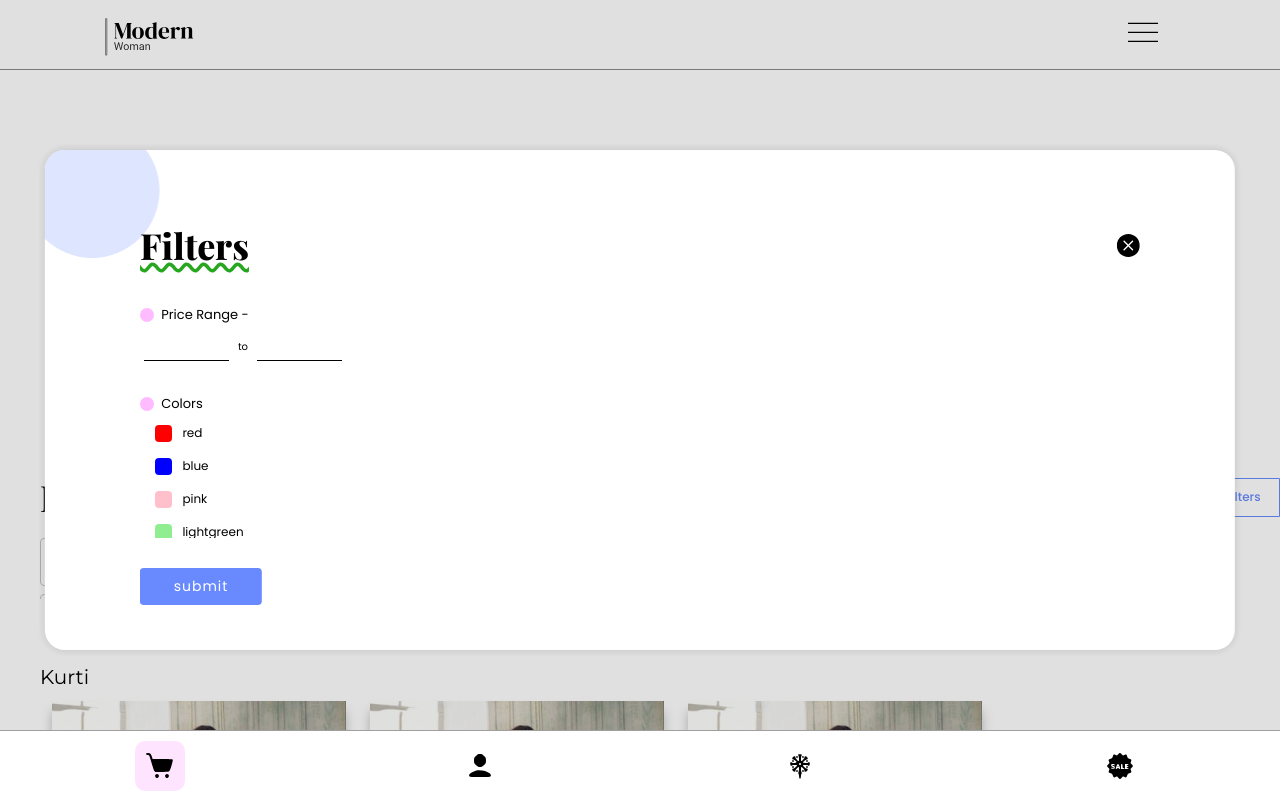
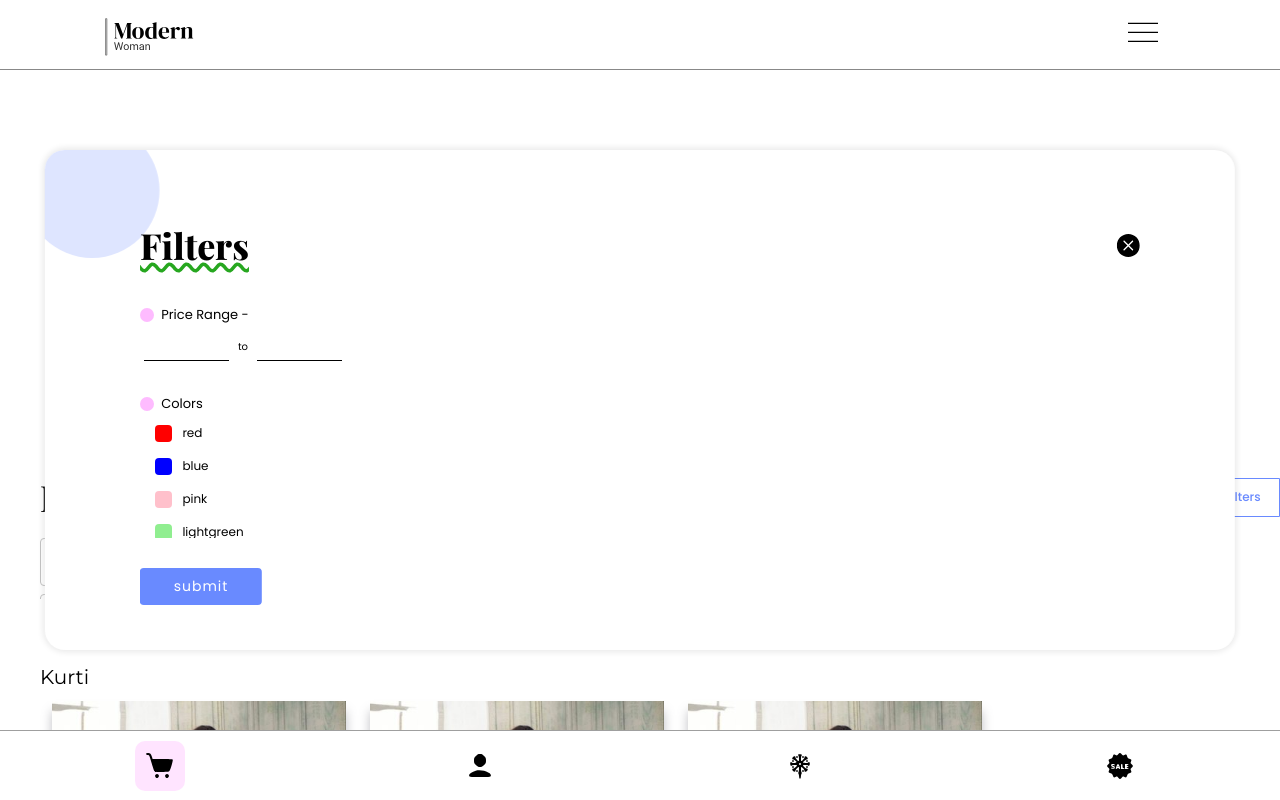
Before and after one commit to voltsyjr/e-com, a React (Create React App) app: page / in a window 1280 px wide. Both pictures are taken after a click on the element "filters". Shown: the top 800 px of the page. Built offline with nearby package versions, Linux system fonts and the light colour scheme; a web font is replaced by a local one.

Commit message:
added animation, finalized

```diff
--- a/package.json
+++ b/package.json
@@ -10,6 +10,7 @@
     "@types/node": "^16.11.26",
     "@types/react": "^17.0.43",
     "@types/react-dom": "^17.0.14",
+    "animejs": "^3.2.1",
     "axios": "^0.27.2",
     "framer-motion": "^6.3.3",
     "react": "^18.0.0",
--- a/src/global/types.ts
+++ b/src/global/types.ts
@@ -44,6 +44,11 @@ class InputValidationParameters {
 
 type Validator = (data: string) => InputValidationParameters;
 
+enum Animations {
+  flash = 'flash',
+  shakeX = 'shakeX'
+}
+
 export {
   type optionButtonProp,
   buttonParam,
@@ -53,5 +58,6 @@ export {
   type inputValidation,
   type ObjectLiteral,
   type Validator,
-  InputValidationParameters
+  InputValidationParameters,
+  Animations
 };
--- a/src/index.scss
+++ b/src/index.scss
@@ -2,7 +2,7 @@
 font-family: 'Poppins', sans-serif;*/
 @use "./global/vars.scss" as *;
 @import url("https://fonts.googleapis.com/css2?family=Playfair+Display:ital,wght@0,400;0,500;0,600;0,800;0,900;1,400&family=Poppins:wght@100;200;300;400;500;600;700;800;900&display=swap");
-@import url('https://fonts.googleapis.com/css2?family=Montserrat:wght@300;400;500&display=swap');
+@import url("https://fonts.googleapis.com/css2?family=Montserrat:wght@300;400;500&display=swap");
 
 * {
   box-sizing: border-box;
@@ -12,29 +12,29 @@ font-family: 'Poppins', sans-serif;*/
 :root {
   /*breakpoints*/
   /*note -> after xs it is max-widht else min-width*/
-  --xs : 480px;
-  --xs-1 : 400px;
-  --xs-2 : 360px;
-  --s : 600px;
-  --s-1 : 840px;
-  --m : 960px;
-  --l : 1280px;
-  --l-1 : 1440px;
-  --l-2 : 1600px;
-  --xl : 1920px;
+  --xs: 480px;
+  --xs-1: 400px;
+  --xs-2: 360px;
+  --s: 600px;
+  --s-1: 840px;
+  --m: 960px;
+  --l: 1280px;
+  --l-1: 1440px;
+  --l-2: 1600px;
+  --xl: 1920px;
 
   /* colors */
-  --primary : #f8bbd0;
-  --primary-light : #ffeeff;
-  --primary-dark : #c48b9f;
-  --secondary : #0038FF;
-  --secondary-light : #698aff;
-  --secondary-dark : #00145C;
+  --primary: #f8bbd0;
+  --primary-light: #ffeeff;
+  --primary-dark: #c48b9f;
+  --secondary: #0038ff;
+  --secondary-light: #698aff;
+  --secondary-dark: #00145c;
 
   /*greys*/
-  --grey-light : #efefef;
+  --grey-light: #efefef;
 
-  --reff : 20px;
+  --reff: 20px;
 }
 
 body {
@@ -70,10 +70,10 @@ code {
   font-weight: 400;
 }
 .light {
-  font-weight : 300;
+  font-weight: 300;
 }
 .extralight {
-  font-weight : 200;
+  font-weight: 200;
 }
 .poppins {
   font-family: "Poppins";
@@ -82,16 +82,16 @@ code {
   font-family: "Playfair Display";
 }
 .montserrat {
-  font-family: 'Montserrat', sans-serif;
+  font-family: "Montserrat", sans-serif;
 }
 
 .row {
-  display : flex;
-  align-items : center;
+  display: flex;
+  align-items: center;
 }
 
 .plainRow {
-  display : flex;
+  display: flex;
 }
 
 h1 {
@@ -135,3 +135,47 @@ p {
     font-size: 20px;
   }
 }
+
+// animations
+@keyframes flash {
+  from,
+  50%,
+  to {
+    opacity: 1;
+  }
+
+  25%,
+  75% {
+    opacity: 0;
+  }
+}
+
+@keyframes shakeX {
+  from,
+  to {
+    transform: translate3d(0, 0, 0);
+  }
+
+  10%,
+  30%,
+  50%,
+  70%,
+  90% {
+    transform: translate3d(-10px, 0, 0);
+  }
+
+  20%,
+  40%,
+  60%,
+  80% {
+    transform: translate3d(10px, 0, 0);
+  }
+}
+
+.shakeX {
+  animation-name: shakeX;
+}
+
+.flash {
+  animation-name: flash;
+}
--- a/src/screen/Home/Home.tsx
+++ b/src/screen/Home/Home.tsx
@@ -3,7 +3,7 @@ import "./Home.scss";
 
 import { ReactComponent as ArrowRight } from "../../asset/arrow-right.svg";
 import { stdCom, types } from "../_imports";
-import { motion } from "framer-motion";
+import { motion, AnimatePresence, useVelocity } from "framer-motion";
 
 import imageSrc from "../../asset/images/fImageDummy.png";
 
@@ -37,6 +37,9 @@ function Home() {
     },
   ];
 
+  //* motion
+  // const _inVelocity = useVelocity(1);
+
   //* states
   const [currentSelected, setCurrentSelected] = useState(-1);
   const [showOptions, setShowOptions] = useState(false);
@@ -69,11 +72,14 @@ function Home() {
         </div>
         <div className="break" />
         <div className="prodZone">
-          <div className={"feature-heading-row" +" row"}>
+          <div className={"feature-heading-row" + " row"}>
             <h2 className="display zoneHeading">Featured Products</h2>
-            <stdCom.BaseLabel onClick={() => {
-              setShowFilterPopup(true);
-            }} fill={false} />
+            <stdCom.BaseLabel
+              onClick={() => {
+                setShowFilterPopup(true);
+              }}
+              fill={false}
+            />
           </div>
 
           <motion.div
@@ -99,7 +105,9 @@ function Home() {
       <stdCom.Footer />
       <stdCom.BottomNav />
       <stdCom.BaseNav />
-      {showFilterPopup && <stdCom.BasePopup setShow={setShowFilterPopup}/>}
+      <AnimatePresence>
+        {showFilterPopup && <stdCom.BasePopup setShow={setShowFilterPopup} />}
+      </AnimatePresence>
     </>
   );
 }
--- /dev/null
+++ b/src/std_com/Button/ShakingButton.tsx
@@ -0,0 +1,36 @@
+import React, { useRef, useState } from "react";
+import { motion } from "framer-motion";
+
+function ShakingButton({
+  children,
+  className,
+  onClick,
+}: {
+  onClick?: React.MouseEventHandler<HTMLDivElement>;
+  children: React.ReactNode;
+  className: string;
+}) {
+
+  const ref = useRef(0);
+  return (
+    <motion.div
+      key={ref.current}
+      // whileTap={{ scale:0.9 }}
+      animate={ref.current === 0 ? {} : {
+        x : [0, 10,-10,0]
+      }}
+      transition={{
+        type: "spring",
+      }}
+      onClick={(e) => {
+        onClick && onClick(e);
+        ref.current++;
+      }}
+      className={className}
+    >
+      {children}
+    </motion.div>
+  );
+}
+
+export default ShakingButton;
--- a/src/std_com/Popups/basePopup/BasePopup.module.scss
+++ b/src/std_com/Popups/basePopup/BasePopup.module.scss
@@ -13,10 +13,10 @@
   border-radius: 20px;
   width: 93%;
   height: 100vmin;
-  position: fixed;
-  top: 50%;
-  left: 50%;
-  transform: translate(-50%, -50%);
+  // position: fixed;
+  // top: 50%;
+  // left: 50%;
+  // transform: translate(-50%, -50%);
   // z-index : 2;
   max-height: 500px;
   @media (max-width : 400px) {
--- a/src/std_com/Popups/basePopup/BasePopup.tsx
+++ b/src/std_com/Popups/basePopup/BasePopup.tsx
@@ -7,13 +7,14 @@ import { types } from "../../_imports";
 import GeneralList from "../../Lists/GeneralList";
 import { ReactComponent as CloseIcon } from "../../../asset/icons/close-round.svg";
 import { FormValidator, Hash } from "../../../solutions/raw";
+import ShakingButton from "../../Button/ShakingButton";
+import { motion } from "framer-motion";
 
 function BasePopup({
   setShow,
 }: {
   setShow: React.Dispatch<React.SetStateAction<boolean>>;
 }) {
-
   useEffect(() => {
     const body = document.body as HTMLElement;
     body.classList.add(styles.stopScrolling);
@@ -39,9 +40,21 @@ function BasePopup({
   const _ = new FormValidator<coms.PriceRange>(DHash, VHash);
 
   return (
-    <>
-      <div className={styles.overLay}></div>
-      <div className={styles.container}>
+    <motion.div
+      initial={{
+        position: "fixed",
+        top: "50%",
+        left: -200,
+        y : "-50%"
+      }}
+      animate={{
+        left : "50%",
+        x : "-50%"
+      }}
+      exit={{x : "60%"}}
+      className={styles.container}
+    >
+      {/* <div className={styles.overLay}></div> */}
         <div className={styles.wrapper}>
           <div className={styles.circleDecorator} />
 
@@ -140,7 +153,7 @@ function BasePopup({
             />
           </div>
           <Spacer offset={30} />
-          <div
+          <ShakingButton
             className={styles.submitButton}
             onClick={() => {
               _.validateMany(Object.keys(new coms.PriceRange()), [
@@ -156,14 +169,12 @@ function BasePopup({
                   return verdict;
                 },
               ]);
-
             }}
           >
             <p className="regular">submit</p>
-          </div>
+          </ShakingButton>
         </div>
-      </div>
-    </>
+    </motion.div>
   );
 }
 
--- a/src/std_com/Popups/basePopup/BasePopup_private.tsx
+++ b/src/std_com/Popups/basePopup/BasePopup_private.tsx
@@ -1,32 +1,14 @@
+import anime from "animejs/lib/anime.es";
 import React, {
   useRef,
   useImperativeHandle,
   useState,
   ReducerAction,
 } from "react";
-import { ObjectLiteral } from "../../../global/types";
 import styles from "./BasePopup.module.scss";
+import {motion} from 'framer-motion';
 
 //* types, interfaces and classes */
-type BasePopupParams = {
-  show: boolean;
-};
-
-type inputCallback = (e: React.ChangeEvent<HTMLInputElement>) => void;
-
-interface FormState<T> {
-  build(obj_ts: ObjectLiteral<string>): T;
-}
-
-export class FormPriceRange implements FormState<PriceRange> {
-  build(obj_ts: ObjectLiteral<string>): PriceRange {
-    const build = new PriceRange();
-    build.rangeStart = parseInt(obj_ts.rangeStart);
-    build.rangeEnd = parseInt(obj_ts.rangeEnd);
-    return build;
-  }
-}
-
 export class PriceRange {
   public rangeStart: number;
   public rangeEnd: number;
@@ -36,16 +18,7 @@ export class PriceRange {
   }
 }
 
-export class FilterParams {
-  public priceRange: PriceRange;
-
-  constructor(range: PriceRange) {
-    this.priceRange = range;
-  }
-}
-
 //* components */
-
 export function FilterLabels(
   { heading }: { heading: string } = { heading: "heading" }
 ) {
@@ -94,6 +67,7 @@ export function ColorSelection({
   currentSelection: number;
   id: number;
 }) {
+
   return (
     <div
       className={styles.colorSelectionContainer}
@@ -107,10 +81,10 @@ export function ColorSelection({
       }}
     >
       <div className={styles.wrapper}>
-        <div
+        <motion.div animate={currentSelection === id ? {rotate : 360} : {}}
           className={styles.colorIndicator}
           style={{ backgroundColor: colorName }}
-        ></div>
+        />
         <p className={styles.colorText}>{colorName}</p>
       </div>
     </div>
```
Also changed, not shown: src/std_com/Animations/ClickRotation.tsx (added, +14 -0 lines), 1 other file (tests, documents, lock files or other folders).
